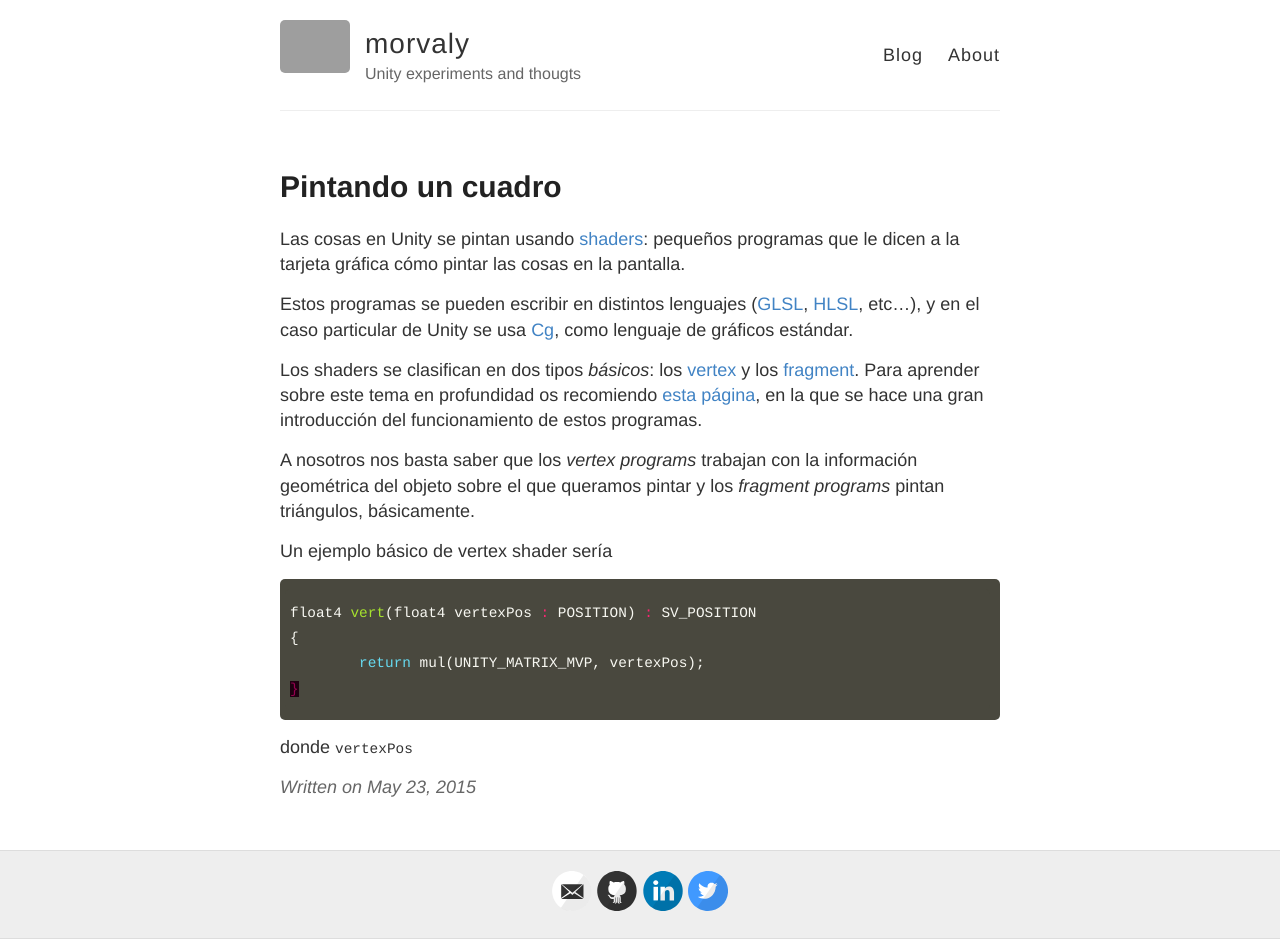
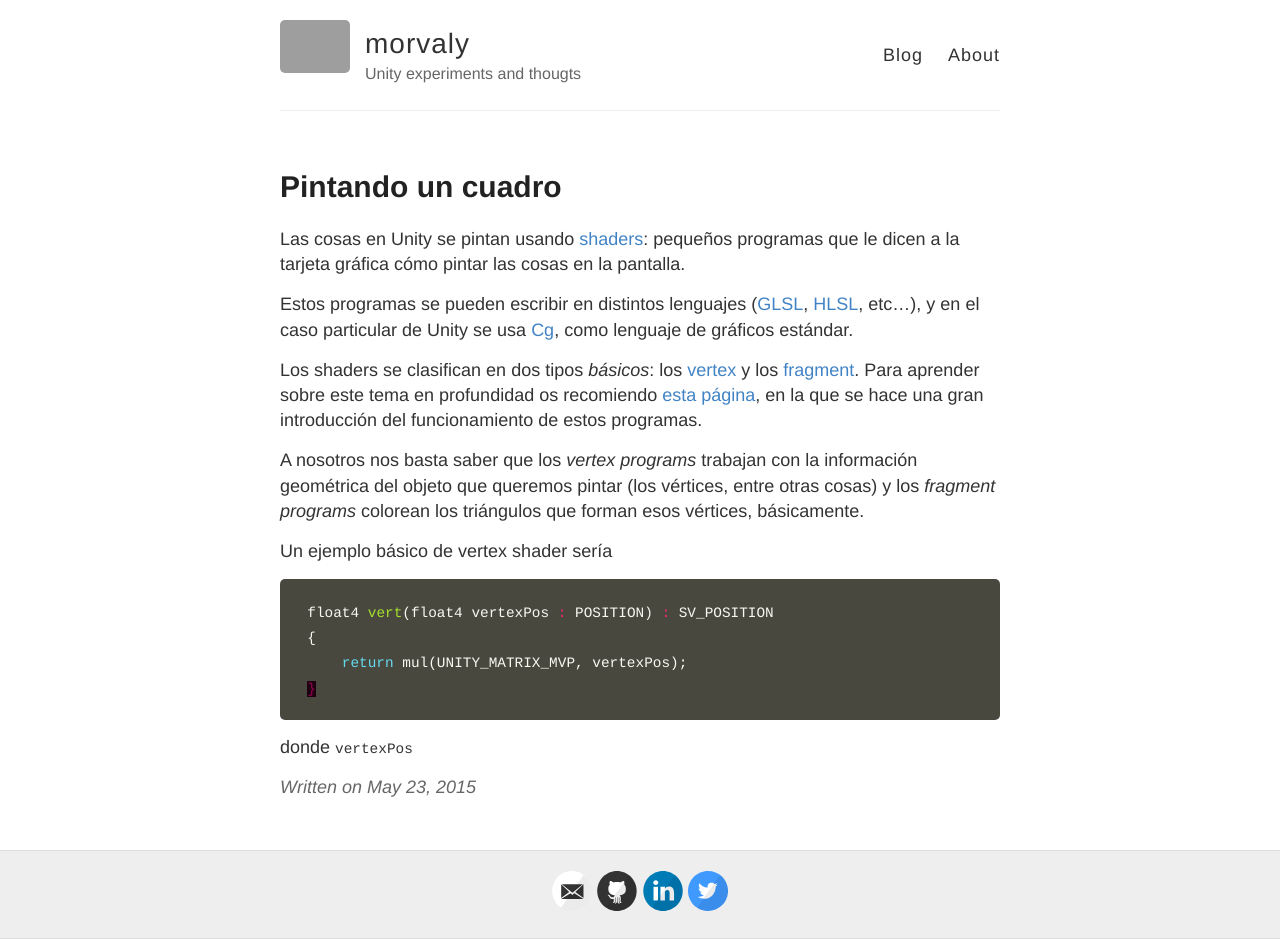
Before and after one commit to josemorval/UnityArchive, a Jekyll site: the page built from _posts/2015-05-23-pintandocuadro.md, in a window 1280 px wide. Built offline with Jekyll 4.4.1, drawn with Linux system fonts in a browser that asks for light colours; Markdown is read by kramdown in place of the engine named in the settings; grey boxes are pictures that could not be loaded.

Commit message:
Updated 2015-05-23-pintandocuadro.md

````diff
--- a/_posts/2015-05-23-pintandocuadro.md
+++ b/_posts/2015-05-23-pintandocuadro.md
@@ -13,13 +13,13 @@
 
 Los shaders se clasifican en dos tipos _básicos_: los [vertex](https://www.opengl.org/wiki/Vertex_Shader) y los [fragment](https://www.opengl.org/wiki/Fragment_Shader). Para aprender sobre este tema en profundidad os recomiendo [esta página](http://duriansoftware.com/joe/An-intro-to-modern-OpenGL.-Chapter-2.2:-Shaders.html), en la que se hace una gran introducción del funcionamiento de estos programas.
 
-A nosotros nos basta saber que los _vertex programs_ trabajan con la información geométrica del objeto sobre el que queramos pintar y los _fragment programs_ pintan triángulos, básicamente.
+A nosotros nos basta saber que los _vertex programs_ trabajan con la información geométrica del objeto que queremos pintar (los vértices, entre otras cosas) y los _fragment programs_ colorean los triángulos que forman esos vértices, básicamente.
 
 Un ejemplo básico de vertex shader sería
 ```c
-float4 vert(float4 vertexPos : POSITION) : SV_POSITION
-{
-	return mul(UNITY_MATRIX_MVP, vertexPos);
-}
+  float4 vert(float4 vertexPos : POSITION) : SV_POSITION
+  {
+      return mul(UNITY_MATRIX_MVP, vertexPos);
+  }
 ```
 donde `vertexPos`
````
